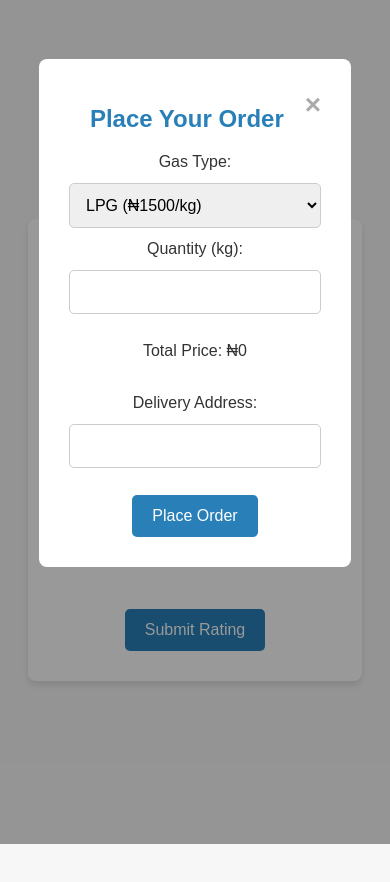
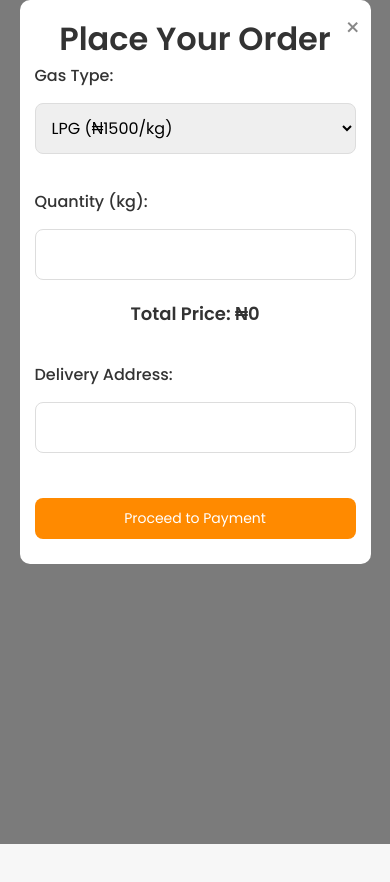
Before and after one commit to theSage028/Gas-Refil-System, a plain HTML site: page profile.html in a window 390 px wide. Both pictures are taken after a click on the button "Place an Order". After the commit the page ends 844 px from the top, so only its background shows below. Drawn offline with Linux system fonts and the light colour scheme; no server answers.

Commit message:
profile css updated

```diff
--- a/profile.css
+++ b/profile.css
@@ -1,158 +1,200 @@
-/* General Styling */
+/* Importing Google Font Poppins */
+@import url('https://fonts.googleapis.com/css2?family=Poppins:wght@300;400;500;600&display=swap');
+
+/* General Reset */
+* {
+  margin: 0;
+  padding: 0;
+  box-sizing: border-box;
+  font-family: 'Poppins', sans-serif;
+}
+
+/* Body and background */
 body {
-    font-family: 'Arial', sans-serif;
   background-color: #f7f7f7;
   color: #333;
+  font-size: 16px;
   padding: 20px;
-    overflow-x: hidden;
-    height: 100%;
-    display: flex;
-    justify-content: center;
-    align-items: center;
-    min-height: 100vh;
 }
 
+/* Container */
 .container {
-    background-color: #fff;
-    padding: 30px;
-    border-radius: 8px;
-    box-shadow: 0 4px 6px rgba(0, 0, 0, 0.1);
-    width: 100%;
-    max-width: 500px;
+  max-width: 100%;
+  margin: 0 auto;
+  padding: 10px;
   text-align: center;
 }
 
-  h1 {
-    font-size: 1.5rem;
-    color: #2980b9;
+/* Profile Header */
+#profileName {
+  font-size: 24px;
+  font-weight: 600;
   margin-bottom: 20px;
-    font-weight: bold;
+  color: #333;
 }
 
-  h2 {
-    color: #2980b9;
-    margin-top: 20px;
-    margin-bottom: 10px;
-    font-size: 1.2rem;
-    font-weight: bold;
+/* Buttons */
+button {
+  background-color: #ff8a00;
+  color: white;
+  border: none;
+  padding: 12px 24px;
+  font-size: 16px;
+  border-radius: 8px;
+  cursor: pointer;
+  transition: background-color 0.3s ease;
+  margin: 10px;
+  width: 100%;
 }
 
-  /* Modal Styling */
+button:hover {
+  background-color: #ff6f00;
+}
+
+button:active {
+  background-color: #ff4d00;
+}
+
+/* Modal Styles */
 .modal {
-    display: none; /* Hidden by default */
+    display: none;
     position: fixed;
-    z-index: 1; /* Sit on top */
+    top: 0;
     left: 0;
-    top: 0;
     width: 100%;
     height: 100%;
-    background-color: rgba(0, 0, 0, 0.4); /* Black with opacity */
+    background-color: rgba(0, 0, 0, 0.5);
+    z-index: 1000;
+    justify-content: center;
+    align-items: center;
+    overflow: auto;
   }
 
   .modal-content {
-    background-color: #fff;
-    margin: 15% auto;
-    padding: 30px;
-    border-radius: 8px;
-    width: 80%;
-    max-width: 500px;
-    box-sizing: border-box;
+    background-color: white;
+    padding: 20px;
+    border-radius: 10px;
+    max-width: 90%;
+    width: 450px;
+    text-align: center;
+    position: relative;
+    margin: auto;
   }
 
   .close-btn {
-    color: #aaa;
-    float: right;
-    font-size: 28px;
-    font-weight: bold;
+    font-size: 24px;
+    color: #888;
     cursor: pointer;
+    position: absolute;
+    top: 10px;
+    right: 10px;
   }
 
-  .close-btn:hover,
-  .close-btn:focus {
-    color: black;
-    text-decoration: none;
-    cursor: pointer;
+  .close-btn:hover {
+    color: #ff8a00;
   }
 
-  /* Input Fields Styling */
+
+/* Form Styling */
+form {
+  display: flex;
+  flex-direction: column;
+  align-items: center;
+}
+
 input, select {
   width: 100%;
-    padding: 12px;
-    margin: 12px 0;
-    border: 1px solid #ccc;
-    border-radius: 5px;
-    font-size: 1rem;
-    box-sizing: border-box;
+  padding: 10px;
+  margin: 10px 0;
+  border-radius: 8px;
+  border: 1px solid #ddd;
 }
 
-  input:focus, select:focus {
-    border-color: #2980b9;
-    outline: none;
+input[type="number"] {
+  -webkit-appearance: none;
+  -moz-appearance: none;
+  appearance: none;
 }
 
-  /* Button Styling */
-  button {
-    background-color: #2980b9;
-    color: white;
-    border: none;
-    padding: 12px 20px;
-    font-size: 1rem;
-    cursor: pointer;
-    border-radius: 5px;
-    margin-top: 15px;
+label {
+  font-weight: 500;
+  color: #333;
+  margin-bottom: 5px;
+  text-align: left;
+  width: 100%;
 }
 
-  button:hover {
-    background-color: #3498db;
-    transform: translateY(-2px);
-  }
-
-  button:focus {
-    outline: none;
-  }
-
-  /* Order History Table */
-  table {
-    width: 100%;
-    margin-top: 20px;
-    border-collapse: collapse;
-  }
-
-  table th, table td {
-    padding: 10px;
-    text-align: left;
-    border-bottom: 1px solid #ddd;
-  }
-
-  table th {
-    background-color: #f2f2f2;
+/* Price and Info Tag */
+#priceTag, #orderPrice {
+  font-size: 18px;
+  font-weight: 600;
+  color: #333;
+  margin: 10px 0;
 }
 
 /* Rating Section */
+#ratingSection {
+  margin-top: 20px;
+  padding: 20px;
+  background-color: #fff;
+  border-radius: 10px;
+  box-shadow: 0 4px 6px rgba(0, 0, 0, 0.1);
+}
+
 .rating {
   display: flex;
   justify-content: center;
-    gap: 10px;
-    font-size: 2rem;
-    color: #ccc;
-    cursor: pointer;
   margin-bottom: 20px;
 }
 
-  .rating .star {
-    color: #ccc;
+.star {
+  font-size: 30px;
+  color: #ffd700;
+  cursor: pointer;
+  transition: transform 0.3s ease;
 }
 
-  .rating .star.selected {
-    color: gold;
+.star:hover {
+  transform: scale(1.2);
 }
 
-  #ratingValue {
-    font-weight: bold;
-    color: #2980b9;
+.star.selected {
+  color: #ff8a00;
 }
 
-  /* Margin for section elements */
-  section {
-    margin-top: 20px;
+/* Mobile Specific Styles */
+@media (max-width: 600px) {
+  #profileName {
+    font-size: 20px;
   }
+
+  button {
+    font-size: 14px;
+    padding: 10px 20px;
+  }
+
+  .modal-content {
+    width: 90%;
+    padding: 15px;
+  }
+
+  input, select {
+    padding: 12px;
+    font-size: 16px;
+  }
+
+  #ratingSection {
+    padding: 15px;
+  }
+}
+
+/* Icon Styling */
+.icon {
+  font-size: 20px;
+  margin-right: 10px;
+  color: #ff8a00;
+}
+
+.icon:hover {
+  color: #ff6f00;
+}
--- a/profile.html
+++ b/profile.html
@@ -51,7 +51,6 @@
           <option value="LPG" data-price="1500">LPG (₦1500/kg)</option>
           <option value="CNG" data-price="250">CNG (₦250/kg)</option>
         </select>
-
         <br>
 
         <label for="quantity">Quantity (kg):</label>
@@ -63,8 +62,20 @@
         <input type="text" id="deliveryAddress" required>
         <br>
 
-          <button type="submit">Place Order</button>
+        <button type="button" id="showBankDetailsButton">Proceed to Payment</button> <!-- Change to button for showing bank details -->
       </form>
+    </div>
+  </div>
+
+  <!-- Bank Details Modal -->
+  <div id="bankModal" class="modal">
+    <div class="modal-content">
+      <span class="close-btn" id="closeBankModalButton">&times;</span>
+      <h1>Bank Details</h1>
+      <p id="bankDetails"></p>
+      <p id="orderPrice"></p>
+      <button id="proceedPaymentButton">Proceed</button>
+      <button id="cancelPaymentButton">Cancel</button>
     </div>
   </div>
 
@@ -322,24 +333,24 @@ profileForm.addEventListener('submit', async (e) => {
   </script>
 
   <script>
-
  // ================= Order Modal Logic =================
 const orderModal = document.getElementById('orderModal');
+const bankModal = document.getElementById('bankModal');
 const closeOrderModalButton = document.getElementById('closeOrderModalButton');
-
-    function openOrderModal() {
-      orderModal.style.display = 'block';
-    }
-    closeOrderModalButton.addEventListener('click', () => orderModal.style.display = 'none');
-    window.addEventListener('click', (event) => {
-      if (event.target === orderModal) orderModal.style.display = 'none';
-    });
-
-    // ================= Price Calculation =================
+const closeBankModalButton = document.getElementById('closeBankModalButton');
+const showBankDetailsButton = document.getElementById('showBankDetailsButton');
+const proceedPaymentButton = document.getElementById('proceedPaymentButton');
+const cancelPaymentButton = document.getElementById('cancelPaymentButton');
+const priceTag = document.getElementById('priceTag');
 const gasTypeSelect = document.getElementById('gasType');
 const quantityInput = document.getElementById('quantity');
-    const priceTag = document.getElementById('priceTag');
 
+// Function to open the order modal
+function openOrderModal() {
+  orderModal.style.display = 'block'; // Show the order modal
+}
+
+// Function to update the price based on selected gas type and quantity
 function updatePrice() {
   const selectedGas = gasTypeSelect.options[gasTypeSelect.selectedIndex];
   const pricePerKg = parseFloat(selectedGas.getAttribute('data-price')) || 0;
@@ -348,9 +359,65 @@ profileForm.addEventListener('submit', async (e) => {
   priceTag.textContent = `Total Price: ₦${totalPrice}`;
 }
 
-
+// Update price when gas type or quantity changes
 gasTypeSelect.addEventListener('change', updatePrice);
 quantityInput.addEventListener('input', updatePrice);
+
+
+// Function to generate random account number
+function generateAccountNumber() {
+  const accountNumber = '0' + Math.floor(Math.random() * 1000000000).toString().padStart(10, '0');
+  return accountNumber;
+}
+
+// List of Nigerian bank names
+const banks = [
+  "Access Bank", "First Bank", "Guaranty Trust Bank", "Zenith Bank",
+  "United Bank for Africa", "Stanbic IBTC", "Ecobank", "Fidelity Bank",
+  "Union Bank", "Wema Bank"
+];
+
+// Function to show bank details and total price
+showBankDetailsButton.addEventListener('click', () => {
+  const selectedGas = gasTypeSelect.options[gasTypeSelect.selectedIndex];
+  const pricePerKg = parseFloat(selectedGas.getAttribute('data-price')) || 0;
+  const quantity = parseFloat(quantityInput.value) || 0;
+  const totalPrice = (pricePerKg * quantity).toFixed(2);
+  alert("Make sure you make payment berore you click on Proceed");
+
+  // Select a random bank
+  const randomBank = banks[Math.floor(Math.random() * banks.length)];
+  const accountNumber = generateAccountNumber();
+
+  // Display bank details and price in the bank modal
+  document.getElementById('bankDetails').textContent = `Bank: ${randomBank}\nAccount Number: ${accountNumber}`;
+  document.getElementById('orderPrice').textContent = `Total Price: ₦${totalPrice}`;
+
+  // Show the bank details modal
+  bankModal.style.display = 'block';
+  orderModal.style.display = 'none'; // Hide the order modal
+});
+
+// Function to proceed with the payment
+proceedPaymentButton.addEventListener('click', () => {
+  alert("Your order has been placed. Thank you for your payment!");
+  // Here, you would normally process the payment and store the order in the database
+  bankModal.style.display = 'none'; // Hide the bank modal
+  orderModal.style.display = 'none'; // Optionally, hide the order modal
+  // Reset form or perform any other necessary actions
+});
+
+// Function to cancel the payment process
+cancelPaymentButton.addEventListener('click', () => {
+  bankModal.style.display = 'none'; // Hide the bank modal
+  orderModal.style.display = 'block'; // Show the order modal again
+});
+
+// Close modals when clicking outside
+window.addEventListener('click', (event) => {
+  if (event.target === orderModal) orderModal.style.display = 'none';
+  if (event.target === bankModal) bankModal.style.display = 'none';
+});
 
     // Rating functionality
 const stars = document.querySelectorAll('.star');
```
Lines whose indentation alone changed are shown as unchanged.
